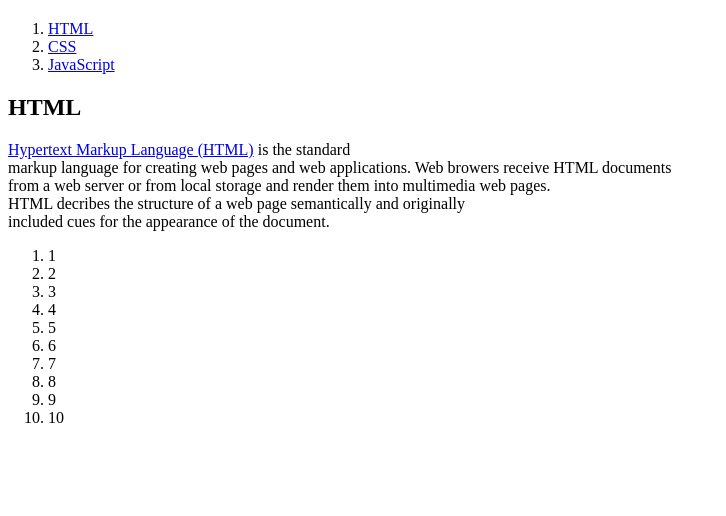
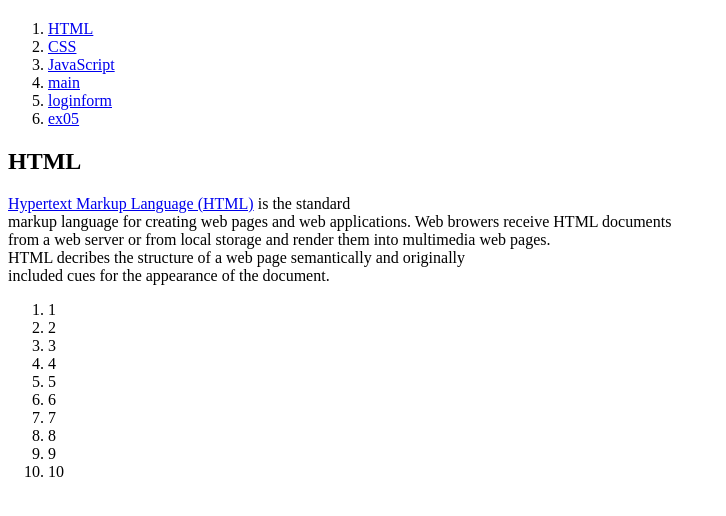
Before and after one commit to blankWoo/blank, a plain HTML site: page index.html in a window 1280 px wide. Shown: the part 60-576 px from the top of the page, without its empty margins (0-726 px from the left). Drawn offline with Linux system fonts and the light colour scheme.

Commit message:
Update index.html

```diff
--- a/index.html
+++ b/index.html
@@ -11,6 +11,9 @@
       <li><a href="1.html">HTML</a></li>
       <li><a href="2.html">CSS</a></li>
       <li><a href="3.html">JavaScript</a></li>
+      <li><a href="main.html">main</a></li>
+      <li><a href="loginform.html">loginform</a></li>
+      <li><a href="ex05.html">ex05</a></li>
     </ol>
 
     <h2>HTML</h2>
```
